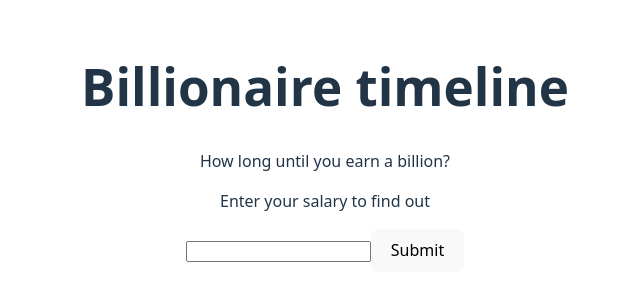
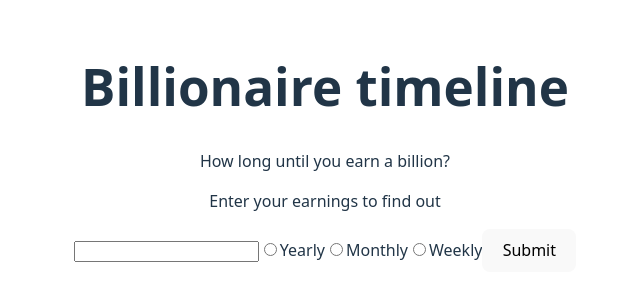
Before and after one commit to janemaguire/billionaire-timeline, a React (Vite) app: page / in a window 1280 px wide. Shown: the part 252-552 px from the top of the page, without its empty margins (315-955 px from the left). Built offline with nearby package versions, Linux system fonts and the light colour scheme.

Commit message:
Adds radio buttons for earnings time

```diff
--- a/src/App.tsx
+++ b/src/App.tsx
@@ -3,7 +3,14 @@ import './App.css'
 function App() {
 
   function calculateYears(formData) {
-    const salary = formData.get("salary");
+    const earnings = formData.get("earnings");
+    const period = formData.get("period");
+    let salary;
+
+    period === "week" ? salary = earnings * 52 :
+    period === "month" ? salary = earnings * 12 :
+    salary = earnings;
+
     const years = Math.round(1000000000 / salary).toLocaleString('en');
     alert(`'${years} years to go!'`);
   }
@@ -12,9 +19,23 @@ function App() {
     <>
       <h1>Billionaire timeline</h1>
       <p>How long until you earn a billion?</p>
-      <p>Enter your salary to find out</p>
+      <p>Enter your earnings to find out</p>
       <form action={calculateYears}>
-        <input name="salary" />
+
+        <input type="text" name="earnings" required/>
+
+        <label>
+          <input type="radio" name="period" value="year" required/>
+          Yearly
+        </label>
+        <label>
+          <input type="radio" name="period" value="month" />
+          Monthly
+        </label>
+        <label>
+          <input type="radio" name="period" value="week" />
+          Weekly
+        </label>
         <button type="submit">Submit</button>
       </form>
     </>
```
